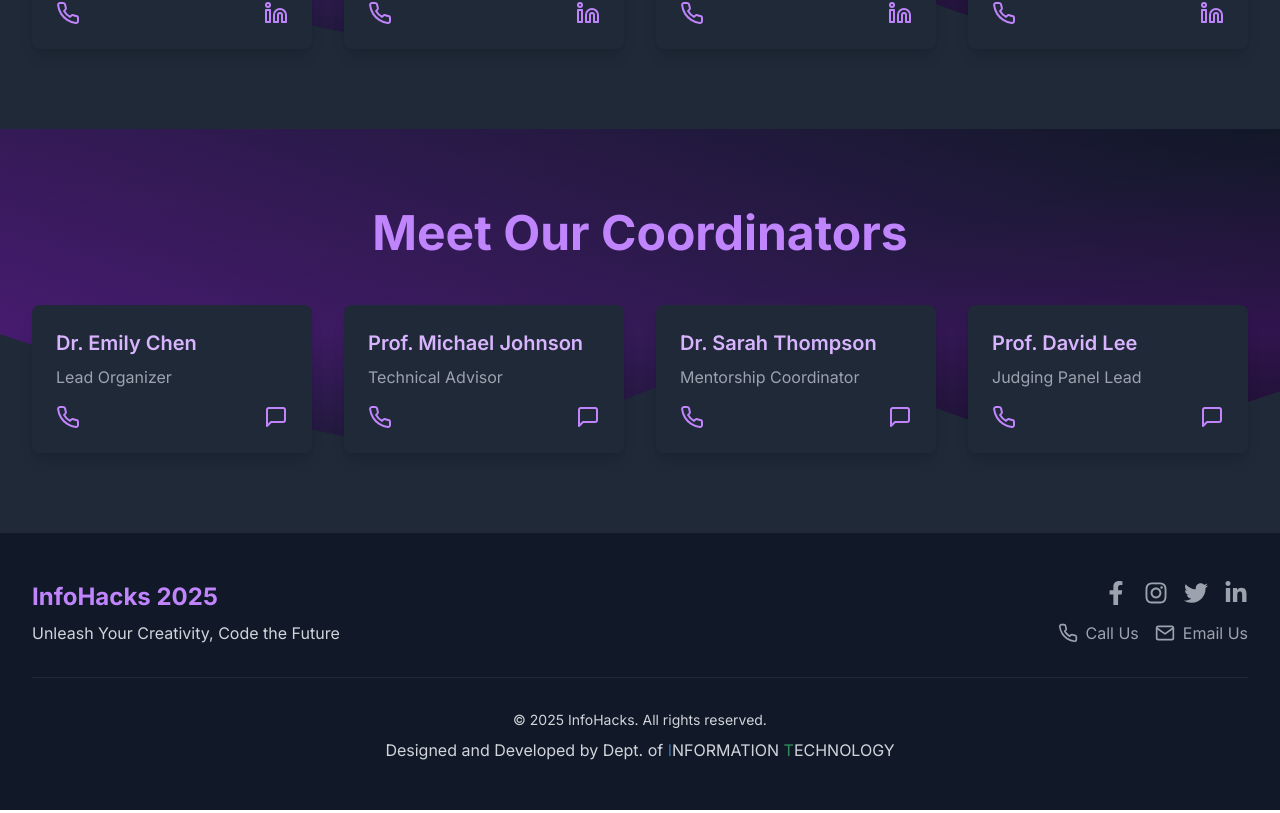
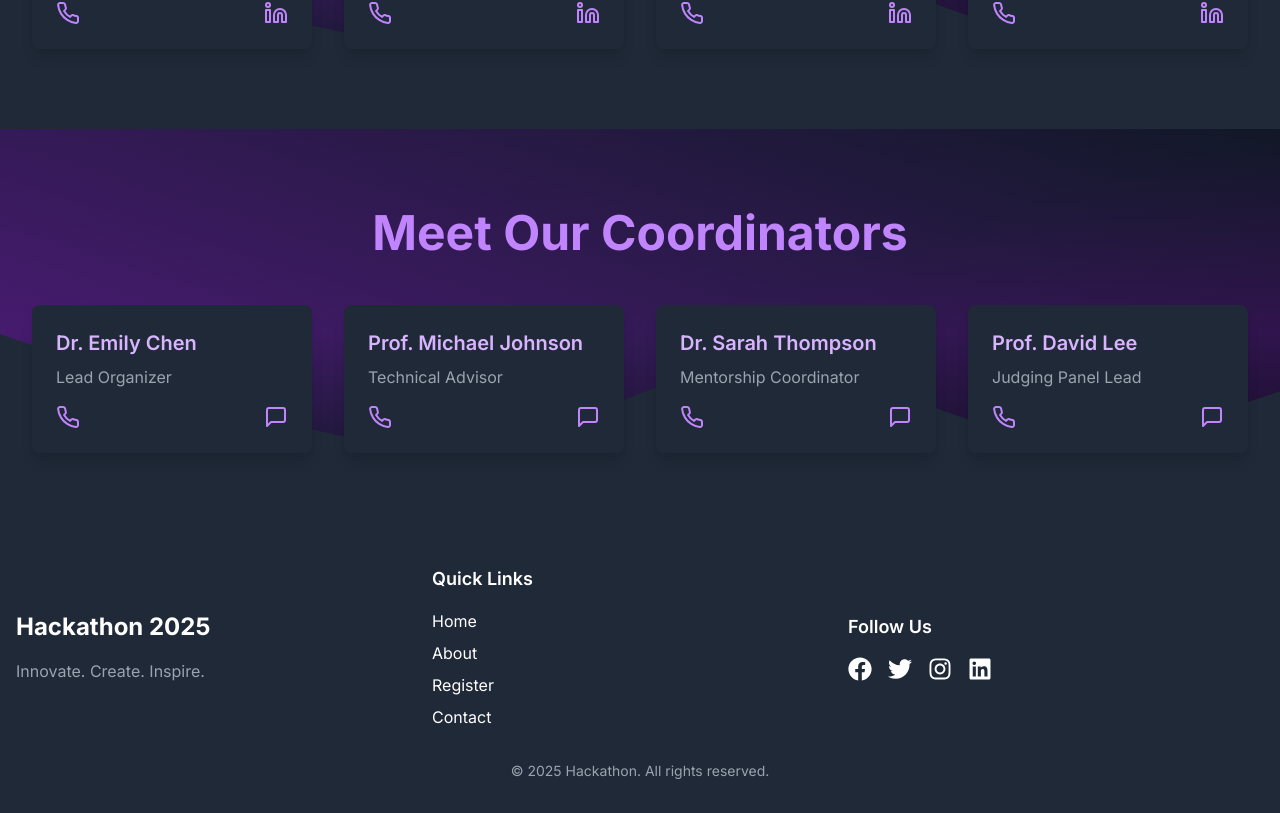
Before and after one commit to GD-125/InfoHacks-2k25, a Next.js app: page / in a window 1280 px wide. Shown: the part 4691-5504 px from the top of the page. Built offline with nearby package versions, Linux system fonts and the light colour scheme.

Commit message:
Update Footer.tsx

```diff
--- a/components/Footer.tsx
+++ b/components/Footer.tsx
@@ -1,78 +1,64 @@
-'use client'
+import Link from "next/link"
+import { FaFacebook, FaTwitter, FaInstagram, FaLinkedin } from "react-icons/fa"
 
-import { motion } from 'framer-motion'
-import { FaFacebookF, FaInstagram, FaTwitter, FaLinkedinIn } from 'react-icons/fa'
-import { FiPhone, FiMail } from 'react-icons/fi'
-import Link from 'next/link'
-
-const Footer = () => {
-  const socialLinks = [
-    { icon: FaFacebookF, href: 'https://facebook.com', label: 'Facebook' },
-    { icon: FaInstagram, href: 'https://instagram.com', label: 'Instagram' },
-    { icon: FaTwitter, href: 'https://twitter.com', label: 'Twitter' },
-    { icon: FaLinkedinIn, href: 'https://linkedin.com', label: 'LinkedIn' },
-  ]
-
+export default function Footer() {
   return (
-    <footer className="bg-gray-900 text-gray-300 py-12">
-      <div className="max-w-7xl mx-auto px-4 sm:px-6 lg:px-8">
-        <div className="flex flex-col md:flex-row justify-between items-center">
-          <div className="text-center md:text-left mb-8 md:mb-0">
-            <h3 className="text-2xl font-bold text-purple-400">InfoHacks 2025</h3>
-            <p className="mt-2">Unleash Your Creativity, Code the Future</p>
+    <footer className="bg-gray-800 text-white py-8">
+      <div className="container mx-auto px-4">
+        <div className="flex flex-wrap justify-between items-center">
+          <div className="w-full md:w-1/3 mb-6 md:mb-0">
+            <h2 className="text-2xl font-bold mb-4">Hackathon 2025</h2>
+            <p className="text-gray-400">Innovate. Create. Inspire.</p>
           </div>
-          <div className="flex flex-col items-center md:items-end space-y-4">
+          <div className="w-full md:w-1/3 mb-6 md:mb-0">
+            <h3 className="text-lg font-semibold mb-4">Quick Links</h3>
+            <ul className="space-y-2">
+              <li>
+                <Link href="/" className="hover:text-purple-400 transition-colors">
+                  Home
+                </Link>
+              </li>
+              <li>
+                <Link href="/about" className="hover:text-purple-400 transition-colors">
+                  About
+                </Link>
+              </li>
+              <li>
+                <Link href="/register" className="hover:text-purple-400 transition-colors">
+                  Register
+                </Link>
+              </li>
+              <li>
+                <Link href="/contact" className="hover:text-purple-400 transition-colors">
+                  Contact
+                </Link>
+              </li>
+            </ul>
+          </div>
+          <div className="w-full md:w-1/3">
+            <h3 className="text-lg font-semibold mb-4">Follow Us</h3>
             <div className="flex space-x-4">
-              {socialLinks.map((link, index) => (
-                <motion.a
-                  key={link.label}
-                  href={link.href}
-                  target="_blank"
-                  rel="noopener noreferrer"
-                  className="text-gray-400 hover:text-purple-400 transition-colors duration-300"
-                  whileHover={{ scale: 1.2 }}
-                  whileTap={{ scale: 0.9 }}
-                  aria-label={link.label}
-                >
-                  <link.icon className="w-6 h-6" />
-                </motion.a>
-              ))}
-            </div>
-            <div className="flex space-x-4">
-              <Link href="tel:+1234567890" passHref>
-                <motion.a
-                  className="flex items-center text-gray-400 hover:text-purple-400 transition-colors duration-300"
-                  whileHover={{ scale: 1.1 }}
-                  whileTap={{ scale: 0.9 }}
-                >
-                  <FiPhone className="w-5 h-5 mr-2" />
-                  <span>Call Us</span>
-                </motion.a>
-              </Link>
-              <Link href="mailto:info@hackfest2023.com" passHref>
-                <motion.a
-                  className="flex items-center text-gray-400 hover:text-purple-400 transition-colors duration-300"
-                  whileHover={{ scale: 1.1 }}
-                  whileTap={{ scale: 0.9 }}
-                >
-                  <FiMail className="w-5 h-5 mr-2" />
-                  <span>Email Us</span>
-                </motion.a>
-              </Link>
+              <a href="#" className="text-white hover:text-purple-400 transition-colors">
+                <FaFacebook size={24} />
+                <span className="sr-only">Facebook</span>
+              </a>
+              <a href="#" className="text-white hover:text-purple-400 transition-colors">
+                <FaTwitter size={24} />
+                <span className="sr-only">Twitter</span>
+              </a>
+              <a href="#" className="text-white hover:text-purple-400 transition-colors">
+                <FaInstagram size={24} />
+                <span className="sr-only">Instagram</span>
+              </a>
+              <a href="#" className="text-white hover:text-purple-400 transition-colors">
+                <FaLinkedin size={24} />
+                <span className="sr-only">LinkedIn</span>
+              </a>
             </div>
           </div>
         </div>
-        <div className="mt-8 text-center text-sm border-t border-gray-800 pt-8">
-          <p className="mb-2">&copy; {new Date().getFullYear()} InfoHacks. All rights reserved.</p>
-          <p className="text-base">
-            Designed and Developed by Dept. of{' '}
-            <span className="text-blue-400 animate-pulse">I</span>NFORMATION{' '}
-            <span className="text-green-400 animate-pulse">T</span>ECHNOLOGY
-          </p>
-        </div>
+        <div className="mt-8 text-center text-gray-400 text-sm">© 2025 Hackathon. All rights reserved.</div>
       </div>
     </footer>
   )
 }
-
-export default Footer
```
